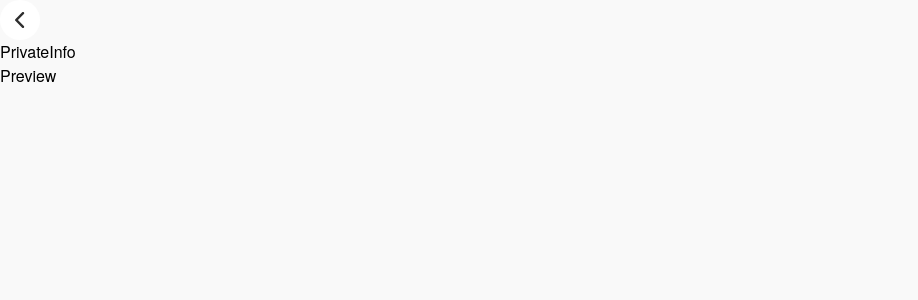
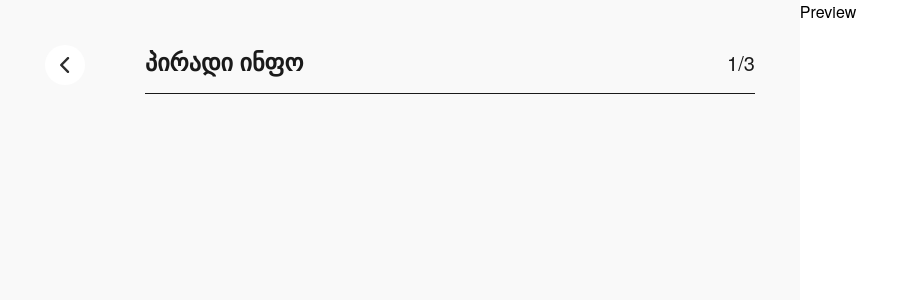
Before and after one commit to giorgio324/redbery-resume, a React (Vite) app: page /resume in a window 1280 px wide. Shown: the top 300 px of the page, without its empty margins (0-918 px from the left). Built offline with nearby package versions, Linux system fonts and the light colour scheme; a web font is replaced by a local one.

Commit message:
added title component and fixed resumeLayout style

```diff
--- /dev/null
+++ b/src/components/CustomInput.jsx
@@ -0,0 +1,4 @@
+const CustomInput = () => {
+  return <div>CustomInput</div>;
+};
+export default CustomInput;
--- /dev/null
+++ b/src/components/PageTitle.jsx
@@ -0,0 +1,13 @@
+import Underline from './Underline';
+const PageTitle = ({ title, pageNum }) => {
+  return (
+    <section className='mb-[75px]'>
+      <div className='flex justify-between items-center mb-3'>
+        <h1 className='font-700 text-[24px] text-offBlack '>{title}</h1>
+        <p className='text-[20px] font-400 text-offBlack'>{pageNum}/3</p>
+      </div>
+      <Underline />
+    </section>
+  );
+};
+export default PageTitle;
--- a/src/components/Preview.jsx
+++ b/src/components/Preview.jsx
@@ -1,4 +1,8 @@
 const Preview = () => {
-  return <div>Preview</div>;
+  return (
+    <section className='min-h-screen bg-white'>
+      <h1>Preview</h1>
+    </section>
+  );
 };
 export default Preview;
--- a/src/components/PrivateInfo.jsx
+++ b/src/components/PrivateInfo.jsx
@@ -1,4 +1,10 @@
+import PageTitle from './PageTitle';
+
 const PrivateInfo = () => {
-  return <div>PrivateInfo</div>;
+  return (
+    <>
+      <PageTitle title={'პირადი ინფო'} pageNum={1} />
+    </>
+  );
 };
 export default PrivateInfo;
--- /dev/null
+++ b/src/components/Underline.jsx
@@ -0,0 +1,4 @@
+const Underline = () => {
+  return <div className='h-[1px] bg-offBlack'></div>;
+};
+export default Underline;
--- a/src/layout/ResumeLayout.jsx
+++ b/src/layout/ResumeLayout.jsx
@@ -1,12 +1,19 @@
+import React from 'react';
 import BackButton from '../components/BackButton';
 import Preview from '../components/Preview';
+
 const ResumeLayout = ({ children }) => {
   return (
-    <main className='min-h-screen bg-grey'>
-      <BackButton />
-      {children}
-      <Preview />
+    <main className='min-h-screen bg-grey flex'>
+      <section className='flex flex-grow p-[45px] gap-x-[60px]'>
+        <BackButton />
+        <div className='flex-grow'>{children}</div>
+      </section>
+      <div className='flex-grow'>
+        <Preview />
+      </div>
     </main>
   );
 };
+
 export default ResumeLayout;
--- a/src/pages/Home.jsx
+++ b/src/pages/Home.jsx
@@ -1,13 +1,14 @@
 import { Link } from 'react-router-dom';
 import logo from '../assets/images/logoPage1.svg';
 import wattermark from '../assets/images/watermarkPage1.svg';
+import Underline from '../components/Underline';
 const Home = () => {
   return (
     <main className='min-h-screen bg-pageOneBg flex flex-col'>
       <section className='mx-[70px] flex flex-col flex-grow'>
         <header>
           <img src={logo} alt='redberry logo' className='py-[25px]' />
-          <div className='h-[1px] bg-offBlack'></div>
+          <Underline />
         </header>
         <div className='relative flex flex-grow justify-center items-center'>
           <Link
```
